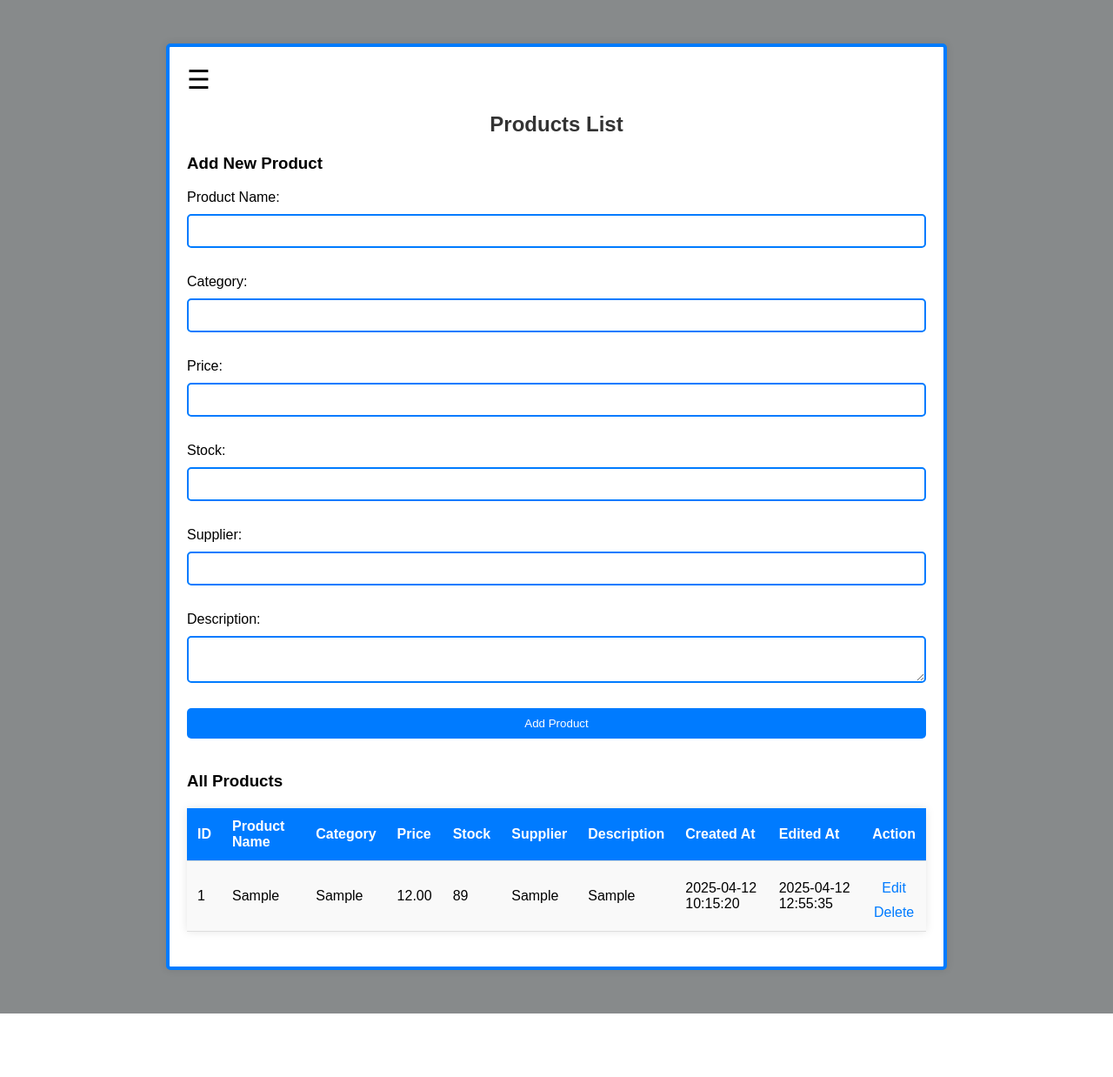
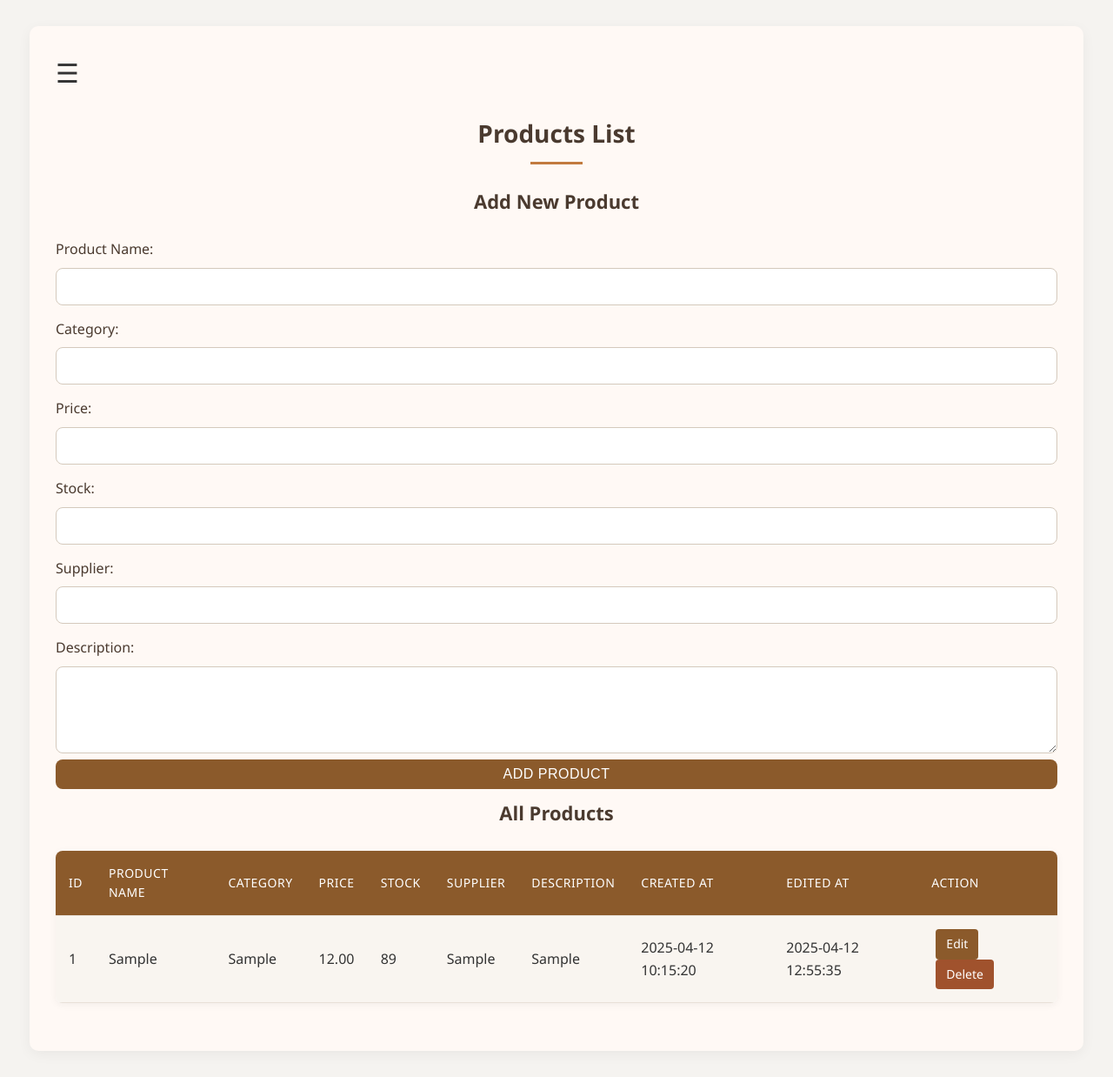
Before and after one commit to vinceangeles17/Loginformphp, a PHP site: page /products.php in a window 1280 px wide. Shown: the whole page at 87% size. Before the commit the page ends 1165 px from the top, so only its background shows below. Run offline with PHP 8.4, Linux system fonts and the light colour scheme; a user stored in the database is signed in; data comes from the database, SQL or seed files in the repository.

Commit message:
Add files via upload

```diff
--- a/styles.css
+++ b/styles.css
@@ -1,166 +1,299 @@
 body {
-    font-family: Arial, sans-serif;
-    background-color: #878a8b ;
+    font-family: 'Poppins', 'Segoe UI', sans-serif;
+    background-color: #f5f3f0;
     margin: 0;
     padding: 0;
+    color: #333;
+    line-height: 1.6;
 }
-
 .container {
-    width: 300px;
-    margin: 50px auto;
-    padding: 20px;
-    background: white;
-    border-radius: 5px;
-    box-shadow: 0 0 10px rgba(0, 0, 0, 0.1);
-    border: 4px solid  #007bff;
+    width: 90%;
+    max-width: 300px;
+    margin: 30px auto;
+    padding: 25px;
+    background: #fff9f5;
+    border-radius: 10px;
+    box-shadow: 0 4px 15px rgba(0, 0, 0, 0.05);
 }
-.medium-container{
-    width: 600px;
-    margin: 50px auto;
-    padding: 20px;
-    background: white;
-    border-radius: 5px;
-    box-shadow: 0 0 10px rgba(0, 0, 0, 0.1);
-    border: 4px solid  #007bff;
+.medium-container {
+    width: 90%;
+    max-width: 700px;
+    margin: 30px auto;
+    padding: 25px;
+    background: #fff9f5;
+    border-radius: 10px;
+    box-shadow: 0 4px 15px rgba(0, 0, 0, 0.05);
 }
 .large-container {
-    width: 850px;
-    margin: 50px auto;
-    padding: 20px;
-    background: white;
-    border-radius: 5px;
-    box-shadow: 0 0 10px rgba(0, 0, 0, 0.1);
-    border: 4px solid  #007bff;
+    width: 90%;
+    max-width: 1200px;
+    margin: 30px auto;
+    padding: 30px;
+    background: #fff9f5;
+    border-radius: 10px;
+    box-shadow: 0 4px 15px rgba(0, 0, 0, 0.05);
 }
-
+h2, h3 {
+    text-align: center;
+    color: #4a3a2f;
+    margin-bottom: 25px;
+    font-weight: 600;
+}
 h2 {
-    text-align: center;
-    color: #333;
+    font-size: 28px;
+    position: relative;
+    padding-bottom: 0px;
 }
-
+h2:after {
+    content: '';
+    display: block;
+    width: 60px;
+    height: 3px;
+    background: #c27b3f;
+    margin: 10px auto;
+}
+h3 {
+    font-size: 22px;
+    margin-top: 10px;
+}
 label {
     display: block;
-    margin: 10px 0 5px;
+    margin: 15px 0 8px;
+    color: #4a3a2f;
+    font-weight: 500;
 }
-
 input[type="text"],
 input[type="email"],
 input[type="password"],
-input[type="submit"],
 input[type="number"],
 textarea,
 select {
     width: 100%;
-    padding: 10px;
-    margin: 5px 0 20px;
-    border: 2px solid #007bff;
-    border-radius: 5px;
+    padding: 12px 15px;
+    margin: 0px 0 0px;
+    border: 1px solid #d4c9bc;
+    border-radius: 8px;
     box-sizing: border-box;
+    font-size: 15px;
+    transition: all 0.3s ease;
+    background: #fff;
 }
-
 input[type="text"]:focus,
 input[type="email"]:focus,
-input[type="password"]:focus {
-    border-color: #0056b3;
+input[type="password"]:focus,
+input[type="number"]:focus,
+textarea:focus,
+select:focus {
+    border-color: #c27b3f;
     outline: none;
+    box-shadow: 0 0 0 3px rgba(194, 123, 63, 0.2);
 }
-
-input[type="submit"] {
-    background-color: #007bff;
+textarea {
+    min-height: 100px;
+    resize: vertical;
+}
+input[type="submit"],
+button {
+    width: 100%;
+    padding: 8px;
+    margin: 0px 0;
+    background-color: #8b5a2b;
     color: white;
     border: none;
+    border-radius: 8px;
     cursor: pointer;
+    font-size: 16px;
+    font-weight: 500;
+    transition: all 0.3s ease;
+    text-transform: uppercase;
+    letter-spacing: 0.5px;
 }
-
-input[type="submit"]:hover {
-    background-color: #0056b3;
+input[type="submit"]:hover,
+button:hover {
+    background-color: #6d4624;
+    transform: translateY(-2px);
+    box-shadow: 0 4px 8px rgba(0, 0, 0, 0.1);
 }
-
 a {
+    color: #8b5a2b;
+    text-decoration: none;
+    transition: all 0.3s ease;
     text-align: center;
-    display: block;
-    margin-top: 10px;
-    color: #007bff;
-    text-decoration: none;
+    display: inline-block;
+    margin: 10px 0;
 }
 
 a:hover {
+    color: #6d4624;
     text-decoration: underline;
 }
-
 .sidenav {
     height: 100%;
     width: 0;
     position: fixed;
-    z-index: 1;
+    z-index: 1000;
     top: 0;
     left: 0;
-    background-color: #003f7f;
+    background-color: #4a3a2f;
     overflow-x: hidden;
     transition: 0.5s;
     padding-top: 60px;
-    font-weight: bold;
+    box-shadow: 2px 0 15px rgba(0, 0, 0, 0.1);
 }
-
 .sidenav a {
-    padding: 8px 8px 8px 0px;
+    padding: 12px 8px 12px 32px;
     text-decoration: none;
-    font-size: 25px;
-    color: #ffffff;
+    font-size: 18px;
+    color: #f0e6d9;
     display: block;
     transition: 0.3s;
+    border-left: 4px solid transparent;
 }
-
 .sidenav a:hover {
-    color: #4d0c0c;
+    color: #fff;
+    background-color: rgba(255, 255, 255, 0.05);
+    border-left: 4px solid #c27b3f;
 }
-
 .sidenav .closebtn {
     position: absolute;
     top: 0;
     right: 25px;
     font-size: 36px;
     margin-left: 50px;
+    color: #f0e6d9;
 }
-
-#main {
-    transition: margin-left .5s;
-    padding: 16px;
-}
-
 table {
     width: 100%;
     border-collapse: collapse;
-    margin: 20px 0;
-    box-shadow: 0 0 10px rgba(0, 0, 0, 0.1);
+    margin: 25px 0;
+    box-shadow: 0 2px 10px rgba(0, 0, 0, 0.05);
+    border-radius: 8px;
+    overflow: hidden;
+    background: #fff;
 }
+th, td {
+    padding: 15px;
+    text-align: left;
+    border-bottom: 1px solid #e8e0d7;
+}
+th {
+    background-color: #8b5a2b;
+    color: white;
+    font-weight: 500;
+    text-transform: uppercase;
+    font-size: 14px;
+    letter-spacing: 0.5px;
+}
+tr:hover {
+    background-color: #f9f5f0;
+}
+tr:nth-child(even) {
+    background-color: #f9f5f0;
+}
+table a {
+    padding: 6px 12px;
+    border-radius: 4px;
+    font-size: 14px;
+    margin: 0 5px;
+    display: inline-block;
+}
+table a:first-child {
+    background-color: #8b5a2b;
+    color: white;
+}
+table a:first-child:hover {
+    background-color: #6d4624;
+    text-decoration: none;
+}
+table a:last-child {
+    background-color: #a0522d;
+    color: white;
+}
+table a:last-child:hover {
+    background-color: #8b4513;
+    text-decoration: none;
+}
+.menu-icon {
+    font-size: 30px;
+    cursor: pointer;
+    color: #4a3a2f;
+    margin-bottom: 20px;
+    transition: all 0.3s ease;
+}
+.menu-icon:hover {
+    color: #c27b3f;
+}
+.error-message {
+    color: #d32f2f;
+    background-color: #fde8e8;
+    padding: 10px;
+    border-radius: 4px;
+    margin: 10px 0;
+    border-left: 4px solid #d32f2f;
+}
+.success-message {
+    color: #388e3c;
+    background-color: #e8f5e9;
+    padding: 10px;
+    border-radius: 4px;
+    margin: 10px 0;
+    border-left: 4px solid #388e3c;
+}
+@media (max-width: 768px) {
+    .container, .medium-container, .large-container {
+        width: 95%;
+        padding: 15px;
+    }
 
-th, td {
-    padding: 12px;
-    text-align: left;
-    border-bottom: 1px solid #ddd;
+    th, td {
+        padding: 10px;
+        font-size: 14px;
+    }
+
+    h2 {
+        font-size: 24px;
+    }
+
+    h3 {
+        font-size: 20px;
+    }
 }
-
-th {
-    background-color: #007bff;
+.product-highlight {
+    background-color: #f9f5f0;
+    border-left: 4px solid #c27b3f;
+    padding: 15px;
+    margin: 15px 0;
+    border-radius: 4px;
+}
+.price-tag {
+    font-size: 18px;
+    color: #8b5a2b;
+    font-weight: 600;
+}
+.stock-info {
+    font-size: 14px;
+    color: #388e3c;
+    font-weight: 500;
+}
+.fab {
+    position: fixed;
+    bottom: 30px;
+    right: 30px;
+    width: 60px;
+    height: 60px;
+    background-color: #c27b3f;
     color: white;
-    font-weight: bold;
+    border-radius: 50%;
+    text-align: center;
+    line-height: 60px;
+    font-size: 24px;
+    box-shadow: 0 4px 12px rgba(0, 0, 0, 0.15);
+    cursor: pointer;
+    transition: all 0.3s ease;
+    z-index: 100;
 }
-
-tr:hover {
-    background-color: #f1f1f1;
+.fab:hover {
+    background-color: #a5672f;
+    transform: translateY(-3px);
+    box-shadow: 0 6px 16px rgba(0, 0, 0, 0.2);
 }
-
-tr:nth-child(even) {
-    background-color: #f9f9f9;
-}
-
-tr:nth-child(odd) {
-    background-color: #ffffff;
-}
-
-caption {
-    font-size: 1.5em;
-    margin: 10px;
-    color: #333;
-}
```
